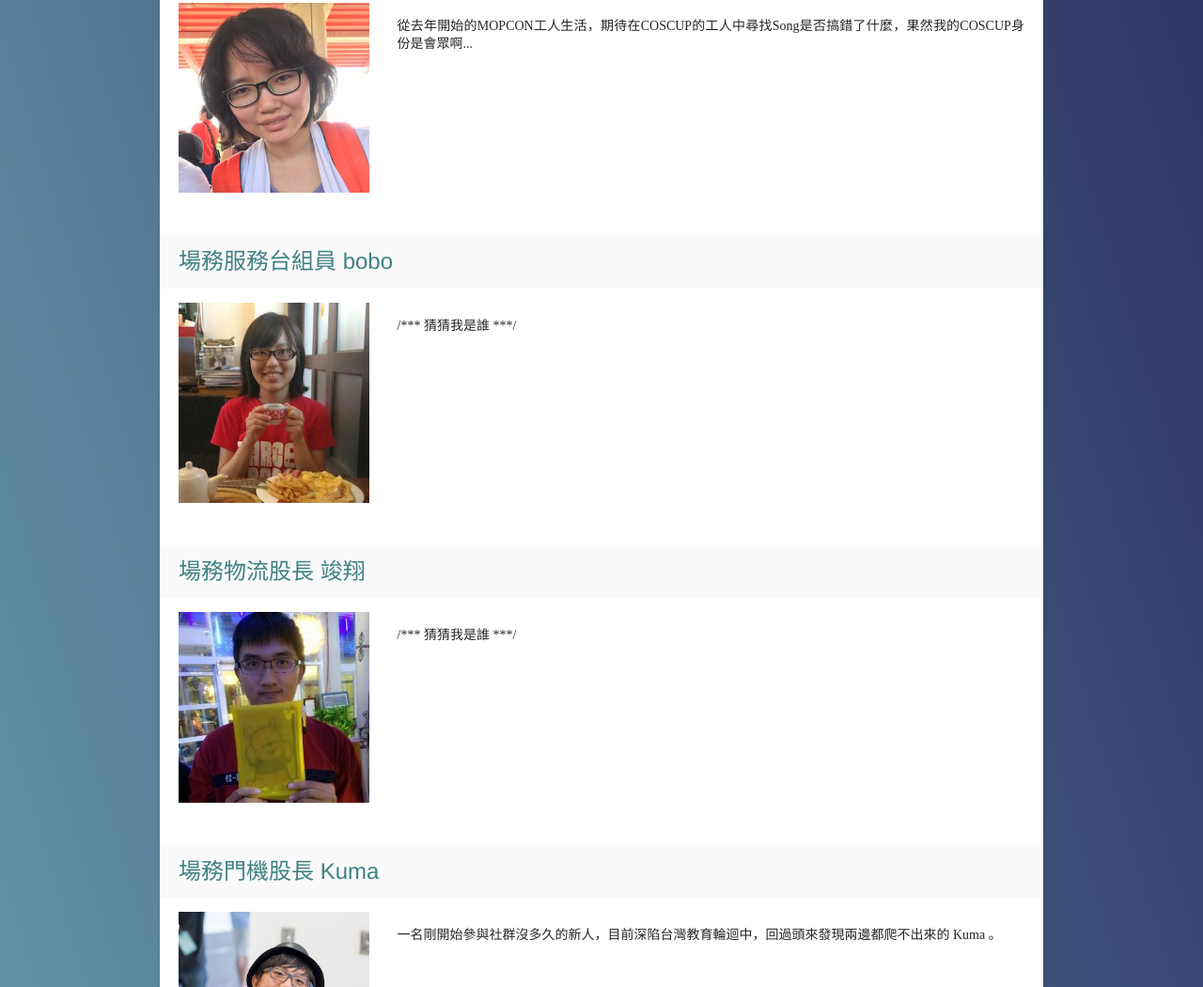
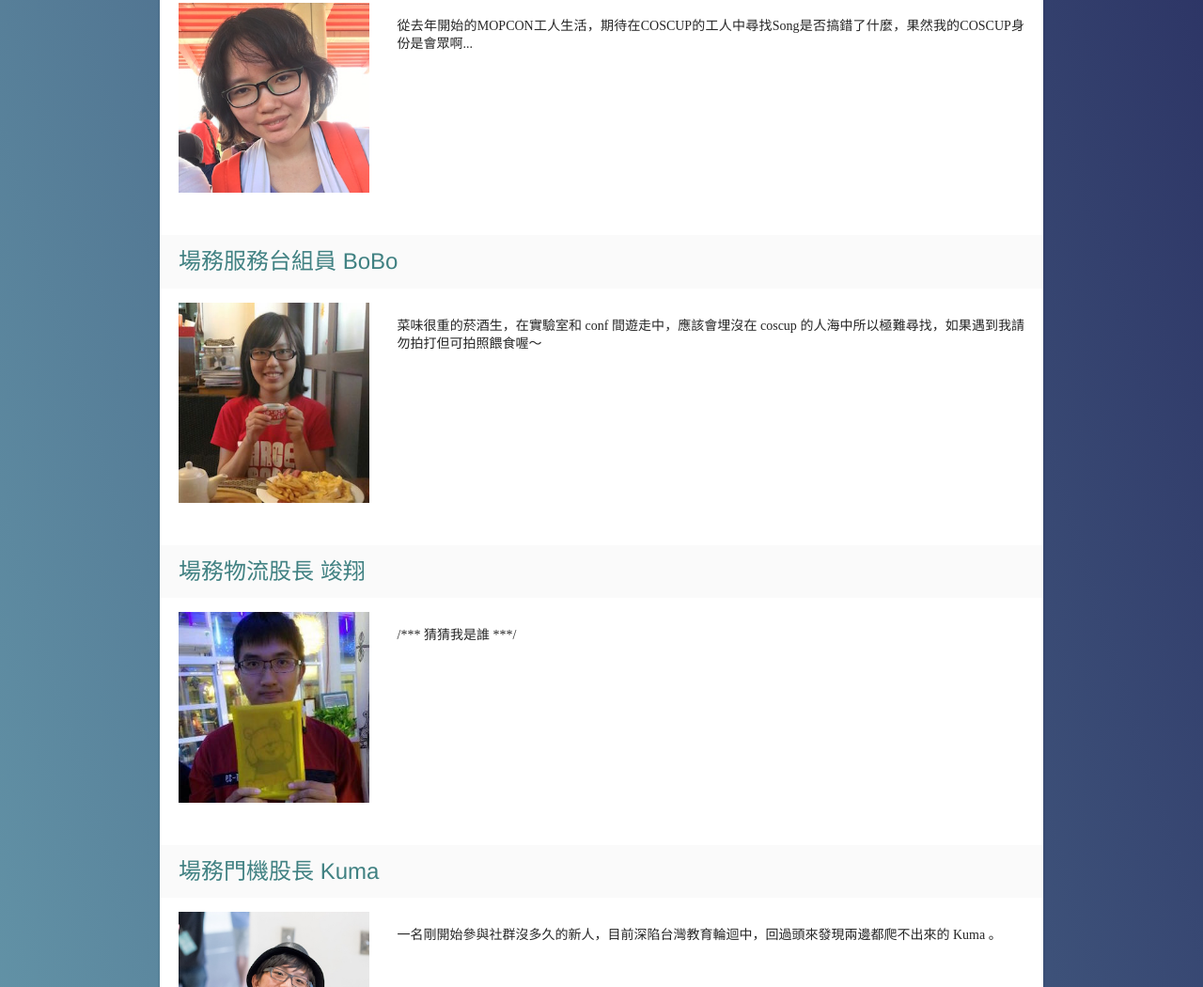
Before and after one commit to MOPCON/events, a plain HTML site: page coscup-2016.html in a window 1280 px wide. Shown: the part 1761-2811 px from the top of the page at 94% size. Drawn offline with Linux system fonts and the light colour scheme.

Commit message:
add bobo info and name

```diff
--- a/coscup-2016.html
+++ b/coscup-2016.html
@@ -130,7 +130,7 @@
 			</div>
 
 		        <h3 class="card-head card-gray">
-				場務服務台組員 bobo
+				場務服務台組員 BoBo
 			</h3>
 			<div class="card-body">
 				<div class="row">
@@ -139,7 +139,7 @@
 					</div>
 					<div class="col-sm-9 speakerInfo">
 						<p>
-                                                    /*** 猜猜我是誰 ***/
+                                                    菜味很重的菸酒生，在實驗室和 conf 間遊走中，應該會埋沒在 coscup 的人海中所以極難尋找，如果遇到我請勿拍打但可拍照餵食喔～
 						</p>
 					</div>
 				</div>
```
